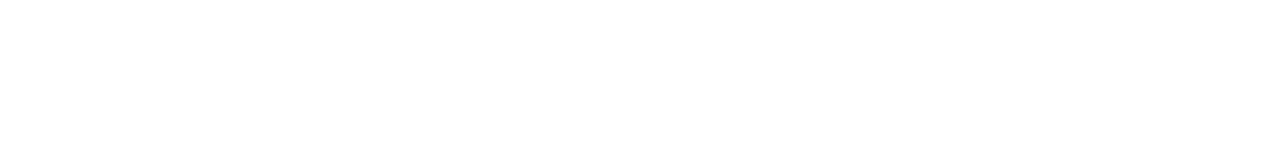
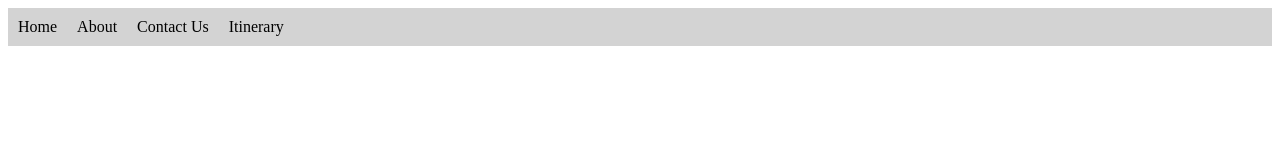
Before and after one commit to acciojob/navigate-in-style-kaushalkrsna1602, a website: page main.html in a window 1280 px wide. Drawn offline with Linux system fonts and the light colour scheme.

Commit message:
created a submission

```diff
--- a/main.html
+++ b/main.html
@@ -1,16 +1,41 @@
 <!DOCTYPE html>
+<html lang="en">
+<head>
+    <meta charset="UTF-8">
+    <meta name="viewport" content="width=device-width, initial-scale=1.0">
+    <title>Nav-Bar Example</title>
+    <style>
+        /* Styling the nav-bar */
+        .navbar {
+            background-color: #D3D3D3;
+            padding: 10px;
+        }
 
-<html>
+        /* Removing bullets from the list and displaying items inline */
+        .navbar ul {
+            list-style: none;
+            padding: 0;
+            margin: 0;
+        }
 
-<head>
-	<link rel="stylesheet" href="styles.css">
+        /* Styling the list items */
+        .navbar ul li {
+            display: inline;
+            margin-right: 1rem;
+        }
+    </style>
 </head>
+<body>
 
-<body>
-	<!-- the entire body must be written by student -->
-    <script type="text/javascript" src="./script.js">
-</script>
+    <!-- Navigation Bar -->
+    <div class="navbar">
+        <ul>
+            <li>Home</li>
+            <li>About</li>
+            <li>Contact Us</li>
+            <li>Itinerary</li>
+        </ul>
+    </div>
 
 </body>
-
 </html>
```
